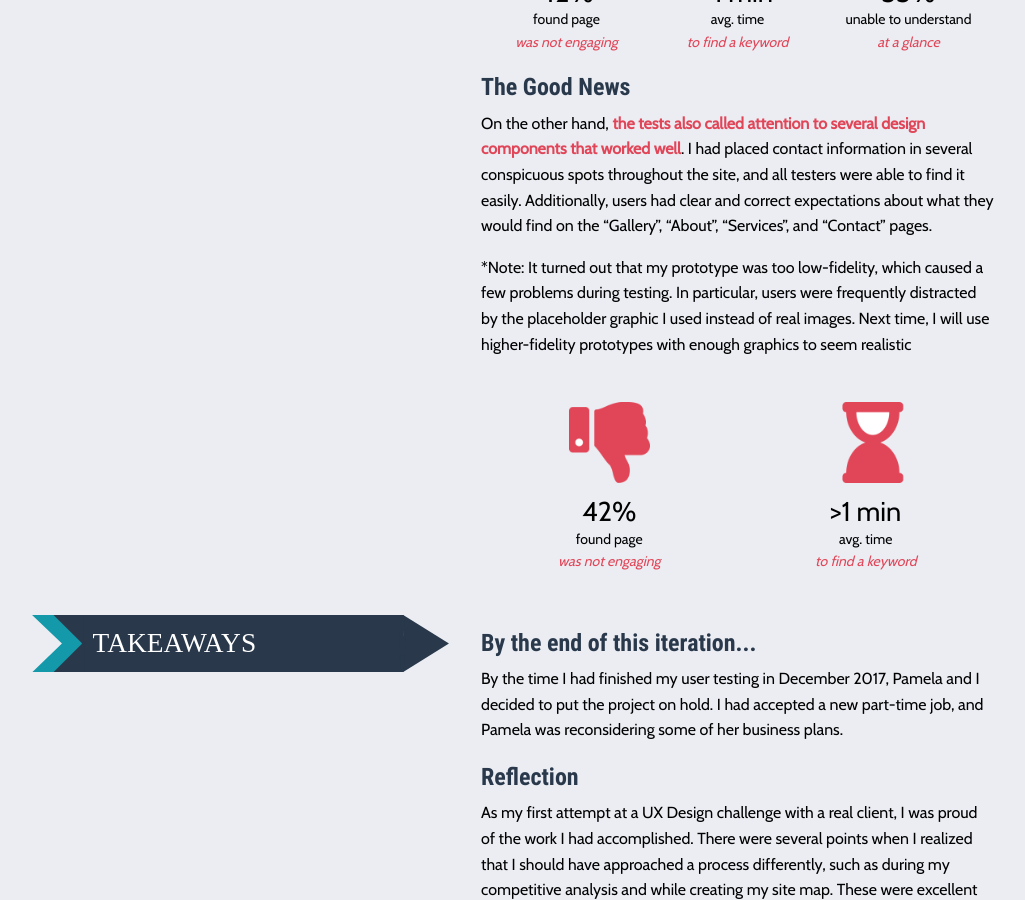
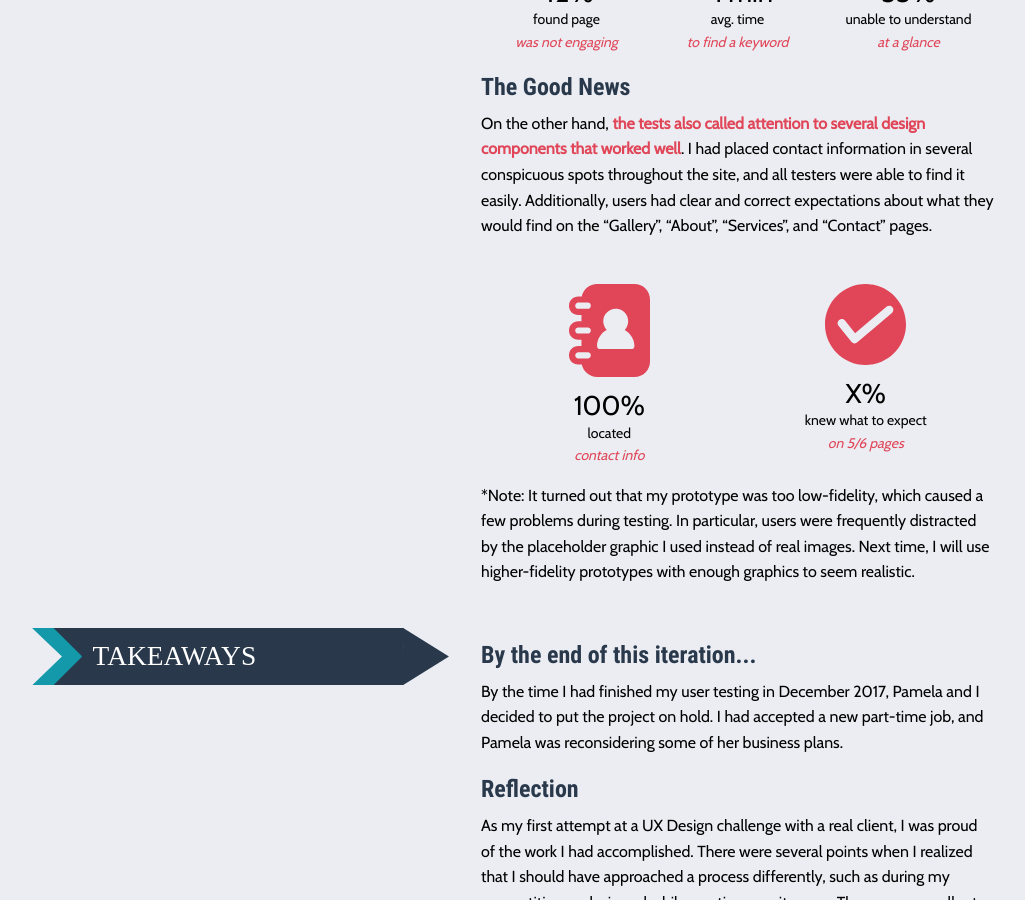
Before and after one commit to emeriwether/emeriwether.github.io, a Jekyll site: the page built from projectB.html, in a window 1280 px wide and 900 px high, scrolled down 9673 px. Shown: the whole window, without its empty margins (145-1170 px from the left). Built offline with Jekyll 4.4.1, drawn with Linux system fonts in a browser that asks for light colours.

Commit message:
swap out stats icons

```diff
--- a/projectB.html
+++ b/projectB.html
@@ -479,34 +479,33 @@ headerImageLabel: "HERO IMAGE LABEL"
 
         <h5 class="text-left">The Good News</h5>
         <p class="text-left">On the other hand, <mark class="coralText boldText">the tests also called attention to several design components that worked well</mark>. I had placed contact information in several conspicuous spots throughout the site, and all testers were able to find it easily. Additionally, users had clear and correct expectations about what they would find on the “Gallery”, “About”, “Services”, and “Contact” pages. </p>
-        <p class="text-left">*Note: It turned out that my prototype was too low-fidelity, which caused a few problems during testing. In particular, users were frequently distracted by the placeholder graphic I used instead of real images. Next time, I will use higher-fidelity prototypes with enough graphics to seem realistic</p>
         <div class="grid-x small-up-2 statisticsSection">
             <div class="cell">
                 <div class="card">
                     <div class="card-image">
-                        <img class="statsIcon" src="images/project4/thumbs-down-pink.png">
+                        <img class="statsIcon" src="images/project2/contacts.svg">
                     </div>
                     <p class="text-center statText">
-                        <span class="stat">42&percnt;</span>
-                        <br>found page
-                        <br><mark class="coralText italicText">was not engaging</mark>
+                        <span class="stat">100&percnt;</span>
+                        <br>located
+                        <br><mark class="coralText italicText">contact info</mark>
                     </p>
                 </div>
             </div>
             <div class="cell">
                 <div class="card">
                     <div class="card-image">
-                        <img class= "statsIcon" id="hourglassIcon" src="images/project4/hourglass-end-solid.png">
+                        <img class="statsIcon" id="hourglassIcon" src="images/project2/correct.svg">
                     </div>
                     <p class="text-center statText">
-                        <span class="stat">&gt;1 min</span>
-                        <br>avg. time
-                        <br><mark class="coralText italicText">to find a keyword</mark>
+                        <span class="stat">X&percnt;</span>
+                        <br>knew what to expect
+                        <br><mark class="coralText italicText">on 5/6 pages</mark>
                     </p>
                 </div>
             </div>
         </div>
-
+        <p class="text-left">*Note: It turned out that my prototype was too low-fidelity, which caused a few problems during testing. In particular, users were frequently distracted by the placeholder graphic I used instead of real images. Next time, I will use higher-fidelity prototypes with enough graphics to seem realistic.</p>
 
     </div>
 </section>
```
Also changed, not shown: images/project2/contacts.svg (added), images/project2/correct.svg (added), images/project2/stuck.svg (added), images/project2/wrong.svg (added), 2 other files.
